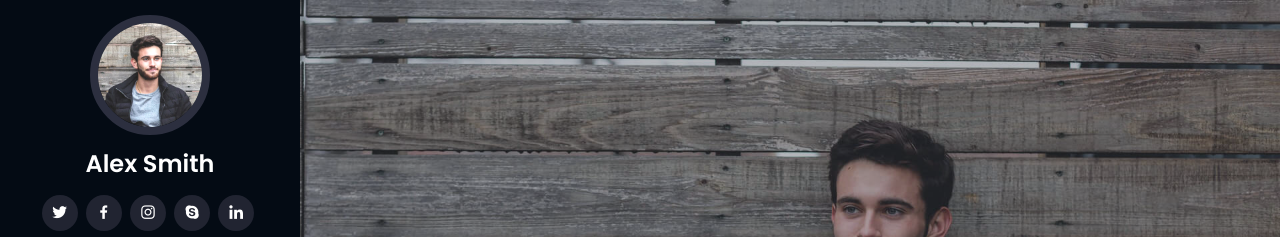
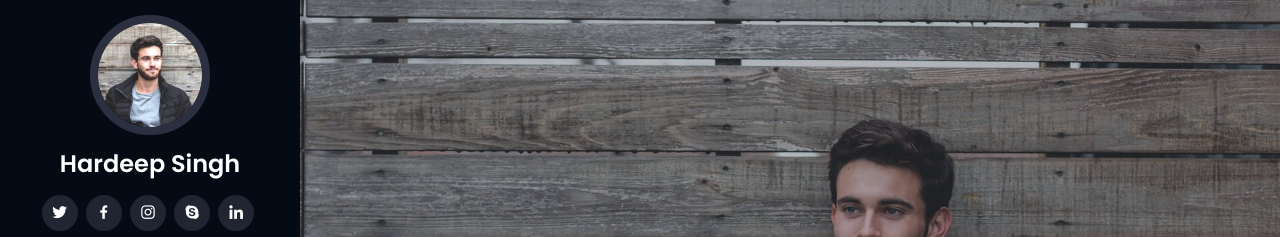
Before and after one commit to hardeepbharaj1295/hardeepbharaj1295.github.io, a plain HTML site: page index.html in a window 1280 px wide. Shown: the top 237 px of the page. Drawn offline with nearby package versions, Linux system fonts and the light colour scheme.

Commit message:
Update index.html

```diff
--- a/index.html
+++ b/index.html
@@ -46,7 +46,7 @@
 
       <div class="profile">
         <img src="assets/img/profile-img.jpg" alt="" class="img-fluid rounded-circle">
-        <h1 class="text-light"><a href="index.html">Alex Smith</a></h1>
+        <h1 class="text-light"><a href="index.html">Hardeep Singh</a></h1>
         <div class="social-links mt-3 text-center">
           <a href="#" class="twitter"><i class="bx bxl-twitter"></i></a>
           <a href="#" class="facebook"><i class="bx bxl-facebook"></i></a>
```
